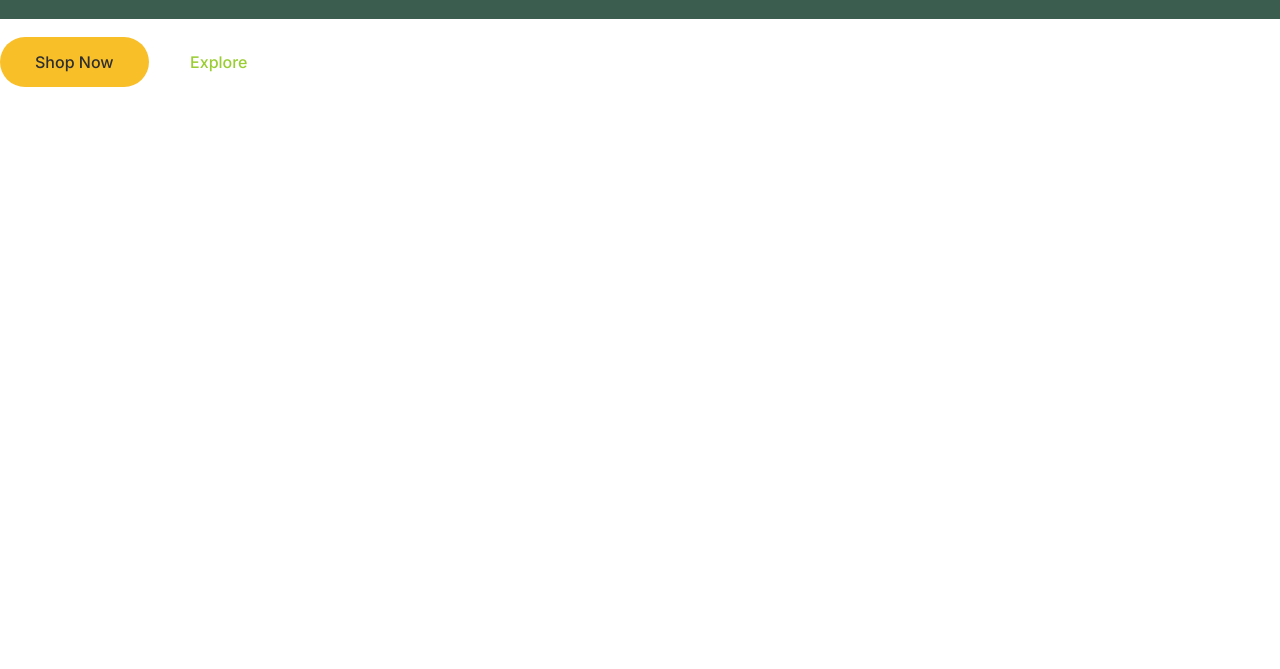
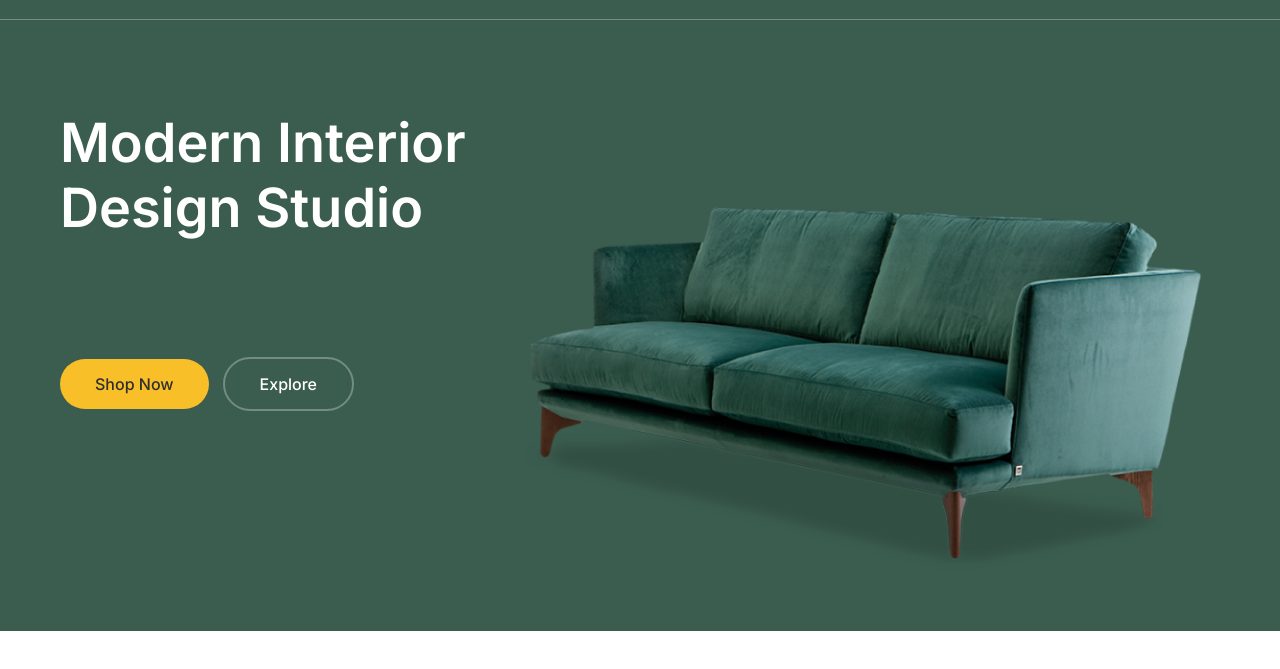
Before and after one commit to WitalijZ/Furni, a website: page src/index.html in a window 1280 px wide. Shown: the part 57-726 px from the top of the page. Drawn offline with nearby package versions, Linux system fonts and the light colour scheme; files that its build step writes are made by us from their sources.

Commit message:
v1.5 Section Hero

```diff
--- a/src/index.html
+++ b/src/index.html
@@ -17,16 +17,23 @@
     @@include('./html/_header.html')
     <!-- Main Page -->
     <main>
-        <section class="section_hero">
-            <duv class="container">
-                <div class="hero"><div class="hero__item">
-                    <h1 class="hero__title"></h1>
-                    <h1 class="hero__buttons">
-                        <a href="" class="btn btn__hero">Shop Now</a>
-                        <a href="" class="btn btn__outline">Explore</a>
-                    </h1>
-                </div></div>
-            </duv>
+        <!-- Section Hero -->
+        <section class="section__hero">
+            <div class="container">
+                <div class="hero">
+                    <div class="hero__item left__item">
+                        <h1 class="hero__title"><span>Modern Interior</span>
+                            <span>Design Studio</span></h1>
+                        <div class="hero__buttons">
+                            <a href="" class="btn btn__hero hero__btn">Shop Now</a>
+                            <a href="" class="btn btn__outline hero__btn">Explore</a>
+                        </div>
+                    </div>
+                    <div class="hero__item right__item">
+                        <img class="hero__image" src="./img/hero__image.png" alt="img">
+                    </div>
+                </div>
+            </div>
         </section>
     </main>
     <!-- Footer -->
--- a/src/scss/_global.scss
+++ b/src/scss/_global.scss
@@ -44,12 +44,26 @@ body {
     &.btn__hero {
         background: #F9BF29;
         color: #2F2F2F;
+        transition: 0.3s background, color;
+
+        &:hover {
+            background: darken(#F9BF29, 10);
+            color: white;
+        }
     }
 
     &.btn__outline {
         border: 2px solid rgba(255, 255, 255, 0.29);
-        color: yellowgreen;
+        color: #ffffff;
         background: transparent;
+        transition: 0.3s all;
+
+        &:hover {
+            background: #ffffff;
+            color: #2F2F2F;
+            border-color: #ffffff;
+        }
+    }
 
     &.btn__section {
         background: #2F2F2F;
@@ -68,4 +82,3 @@ body {
         opacity: 1;
     }
 }
-}
--- a/src/scss/_header.scss
+++ b/src/scss/_header.scss
@@ -1,6 +1,7 @@
 // ========================= [ Header styles ] =========================
 .header {
     background-color: #3B5D50;
+    border-bottom: 1px solid rgba(255, 255, 255, 0.29);
 
     &.fixed {
         position: fixed;
--- a/src/scss/_home.scss
+++ b/src/scss/_home.scss
@@ -1 +1,85 @@
 // Section HERO
+.section {
+
+    // .section__hero
+    &__hero {
+        padding-top: 90px;
+        background: #3B5D50;
+        @media (max-width: $breakpoint992) {
+            padding-top: 75px;
+        }
+        @media (max-width: $breakpoint768) {
+            padding-top: 50px;
+        }
+    }
+}
+
+.hero {
+    display: flex;
+    justify-content: space-between;
+    @media (max-width: $breakpoint992) {
+        flex-wrap: wrap;
+    }
+
+    // .hero__item
+    &__item {
+        &.left__item {
+            flex: 0 1 420px;
+            @media (max-width: $breakpoint992) {
+                flex: 0 1 100%;
+            }
+        }
+
+        &.right__item {
+
+        }
+    }
+
+    // .hero__title
+    &__title {
+        font-style: normal;
+        font-weight: 600;
+        font-size: 54px;
+        line-height: 65px;
+        color: #FFFFFF;
+        span{
+            display: block;
+        }
+        @media (max-width: $breakpoint1200) {
+            font-size: 46px;
+            line-height: 1.3;
+        }
+        @media (max-width: $breakpoint992) {
+            font-size: 42px;
+        }
+        @media (max-width: $breakpoint768) {
+            font-size: 36px;
+        }
+    }
+
+    // .hero__buttons
+    &__buttons {
+        margin-top: 117px;
+        display: flex;
+        align-items: center;
+        gap: 14px;
+        @media (max-width: $breakpoint992) {
+            margin-top: 75px;
+        }
+        @media (max-width: $breakpoint480) {
+            flex-wrap: wrap;
+            .hero__btn {
+                display: flex;
+                width: 100%;
+                justify-content: center;
+
+            }
+        }
+
+    }
+
+    // .hero__image
+    &__image {
+
+    }
+}
--- a/src/scss/_vars.scss
+++ b/src/scss/_vars.scss
@@ -4,6 +4,7 @@ $containerWidth: 1140;
 $containerPadding: 40;
 $containerSidePadding: math.div($containerPadding, 2);
 $breakpoint1450: 1449.98 + px;
+$breakpoint1200: 1199.98 + px;
 $breakpoint992: 991.98 + px;
 $breakpoint768: 767.98 + px;
 $breakpoint480: 479.98 + px;
```
Also changed, not shown: build/css/style.css, build/css/style.min.css, build/index.html, src/components/Accordion/accordion.css (added), src/components/Inputs/inputs.css (added), src/components/Modal/modal.css (added), src/components/Select/select.css (added), src/components/StepForm/stepForm.css (added), src/components/Switch/switch.css (added), 6 other files. Lines whose indentation alone changed are shown as unchanged.
